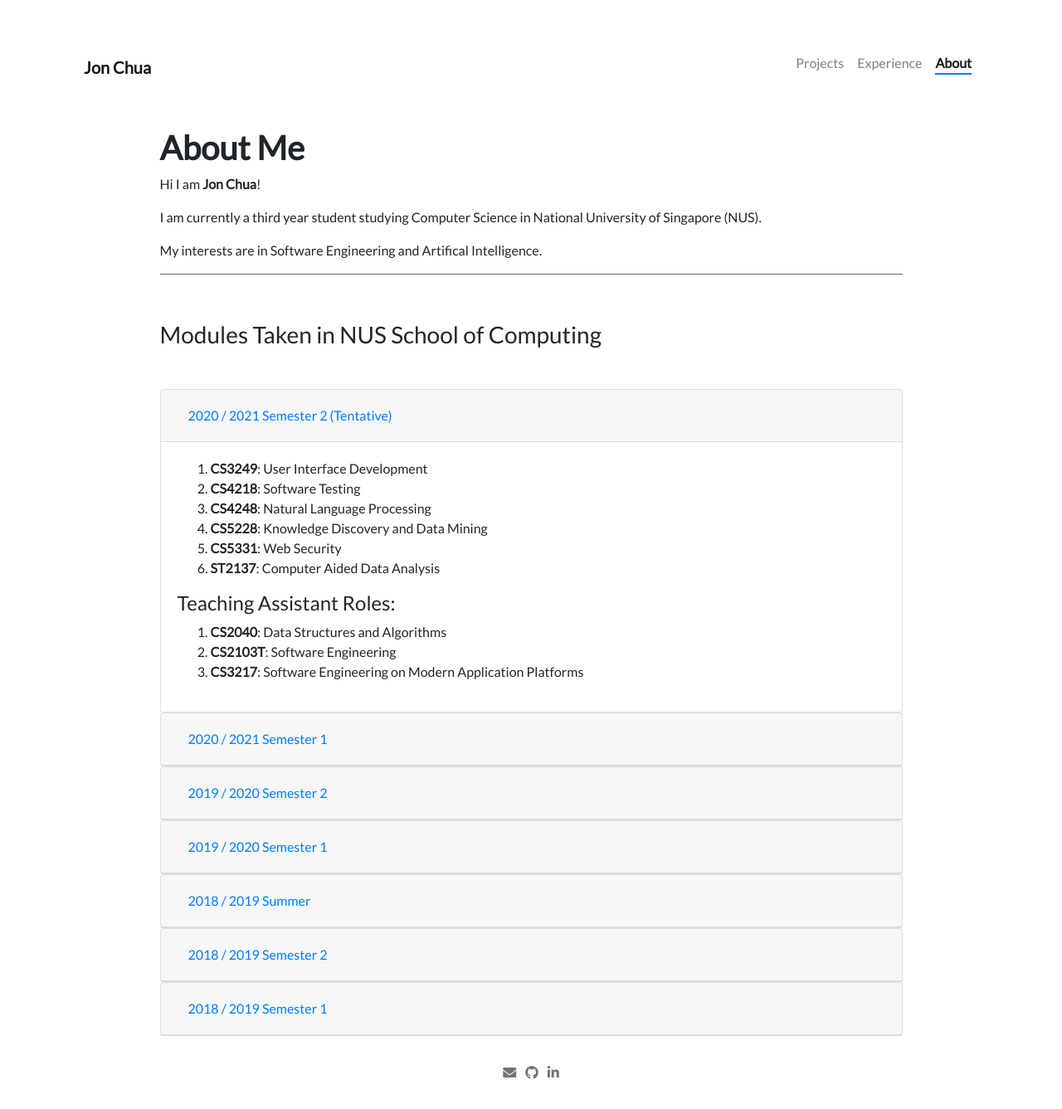
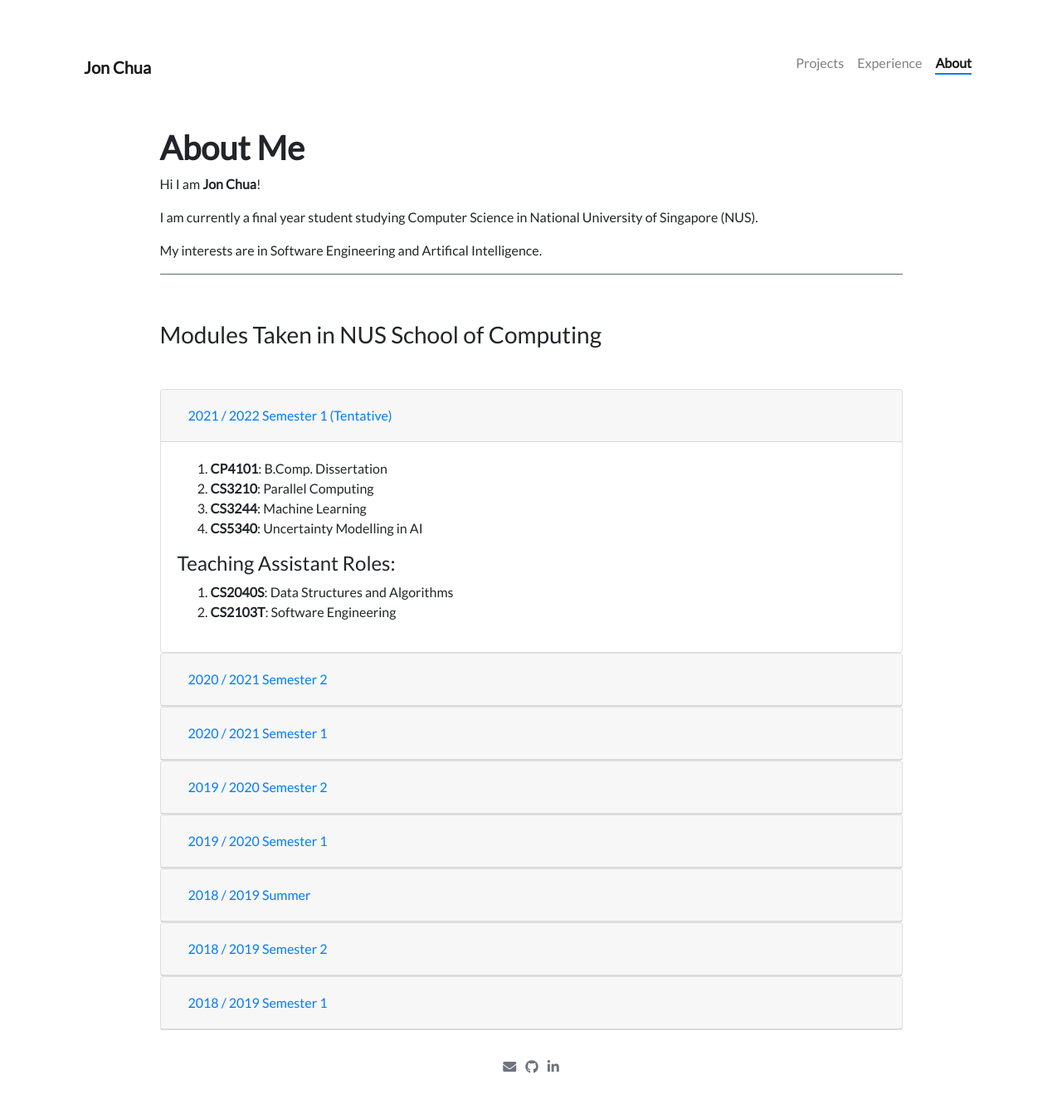
Before and after one commit to jon-chua/jon-chua.github.io, a Jekyll site: the page built from pages/about.md, in a window 1280 px wide. Shown: the whole page at 83% size. Built offline with Jekyll 4.4.1, drawn with Linux system fonts in a browser that asks for light colours; nearby versions of some CDN libraries.

Commit message:
Update timeline and modules for next semester

```diff
--- a/pages/about.md
+++ b/pages/about.md
@@ -9,7 +9,7 @@ weight: 3
 
 Hi I am **{{ site.author.name }}**!<br>
 
-I am currently a third year student studying Computer Science in National University of Singapore (NUS).
+I am currently a final year student studying Computer Science in National University of Singapore (NUS).
 
 My interests are in Software Engineering and Artifical Intelligence.
 
@@ -30,15 +30,39 @@ My interests are in Software Engineering and Artifical Intelligence.
 
 <br />
 <div id="accordion">
-	<div class="card">
+  <div class="card">
+    <div class="card-header" id="headingEight">
+      <h5 class="mb-0">
+        <button class="btn btn-link collapsed" data-toggle="collapse" data-target="#collapseEight" aria-expanded="true" aria-controls="collapseEight">
+          2021 / 2022 Semester 1 (Tentative)
+        </button>
+      </h5>
+    </div>
+    <div id="collapseEight" class="collapse show" aria-labelledby="headingEight" data-parent="#accordion">
+      <div class="card-body">
+         <ol>
+          <li><strong>CP4101</strong>: B.Comp. Dissertation</li>
+          <li><strong>CS3210</strong>: Parallel Computing</li>
+          <li><strong>CS3244</strong>: Machine Learning</li>
+          <li><strong>CS5340</strong>: Uncertainty Modelling in AI</li>
+        </ol>
+        <h4>Teaching Assistant Roles:</h4>
+        <ol>
+          <li><strong>CS2040S</strong>: Data Structures and Algorithms</li>
+          <li><strong>CS2103T</strong>: Software Engineering</li>
+        </ol>
+      </div>
+    </div>
+  </div>
+  <div class="card">
     <div class="card-header" id="headingSeven">
       <h5 class="mb-0">
         <button class="btn btn-link collapsed" data-toggle="collapse" data-target="#collapseSeven" aria-expanded="true" aria-controls="collapseSeven">
-          2020 / 2021 Semester 2 (Tentative)
+          2020 / 2021 Semester 2
         </button>
       </h5>
     </div>
-    <div id="collapseSeven" class="collapse show" aria-labelledby="headingSeven" data-parent="#accordion">
+    <div id="collapseSeven" class="collapse" aria-labelledby="headingSeven" data-parent="#accordion">
       <div class="card-body">
          <ol>
           <li><strong>CS3249</strong>: User Interface Development</li>
@@ -93,15 +117,15 @@ My interests are in Software Engineering and Artifical Intelligence.
     <div id="collapseFive" class="collapse" aria-labelledby="headingFive" data-parent="#accordion">
       <div class="card-body">
          <ol>
-        	<li><strong>CS2105</strong>: Introduction to Computer Networks</li>
-        	<li><strong>CS3217</strong>: Software Engineering on Modern Application Platforms</li>
-        	<li><strong>CS3230</strong>: Design and Analysis of Algorithms</li>
-        	<li><strong>CS3243</strong>: Introduction to Artificial Intelligence</li>
-        	<li><strong>ES2660</strong>: Communicating in the Information Age</li>
+          <li><strong>CS2105</strong>: Introduction to Computer Networks</li>
+          <li><strong>CS3217</strong>: Software Engineering on Modern Application Platforms</li>
+          <li><strong>CS3230</strong>: Design and Analysis of Algorithms</li>
+          <li><strong>CS3243</strong>: Introduction to Artificial Intelligence</li>
+          <li><strong>ES2660</strong>: Communicating in the Information Age</li>
         </ol>
         <h4>Teaching Assistant Roles:</h4>
         <ol>
-        	<li><strong>CS2040</strong>: Data Structures and Algorithms</li>
+          <li><strong>CS2040</strong>: Data Structures and Algorithms</li>
         </ol>
       </div>
     </div>
@@ -117,18 +141,18 @@ My interests are in Software Engineering and Artifical Intelligence.
     <div id="collapseFour" class="collapse" aria-labelledby="headingFour" data-parent="#accordion">
       <div class="card-body">
          <ol>
-        	<li><strong>CS2101</strong>: Effective Communication for Computing Professionals</li>
-        	<li><strong>CS2103T</strong>: Software Engineering</li>
-        	<li><strong>CS2106</strong>: Introduction to Operating Systems</li>
-        	<li><strong>CS2107</strong>: Introduction to Information Security</li>
-        	<li><strong>GEH1036</strong>: Living with Mathematics</li>
-   			<li><strong>ST2334</strong>: Probability and Statistics</li>
+          <li><strong>CS2101</strong>: Effective Communication for Computing Professionals</li>
+          <li><strong>CS2103T</strong>: Software Engineering</li>
+          <li><strong>CS2106</strong>: Introduction to Operating Systems</li>
+          <li><strong>CS2107</strong>: Introduction to Information Security</li>
+          <li><strong>GEH1036</strong>: Living with Mathematics</li>
+        <li><strong>ST2334</strong>: Probability and Statistics</li>
         </ol>
         <h4>Teaching Assistant Roles:</h4>
         <ol>
-        	<li><strong>CS2040</strong>: Data Structures and Algorithms</li>
-        	<li><strong>CS1101S</strong>: Programming Methodology</li>
-        	<li><strong>CS1010E</strong>: Programming Methodology</li>
+          <li><strong>CS2040</strong>: Data Structures and Algorithms</li>
+          <li><strong>CS1101S</strong>: Programming Methodology</li>
+          <li><strong>CS1010E</strong>: Programming Methodology</li>
         </ol>
       </div>
     </div>
@@ -144,9 +168,9 @@ My interests are in Software Engineering and Artifical Intelligence.
     <div id="collapseThree" class="collapse" aria-labelledby="headingThree" data-parent="#accordion">
       <div class="card-body">
          <ol>
-        	<li><strong>CP2106</strong>: Orbital</li>
-        	<li><strong>Source Academy Summer Programme</strong>: Frontend Testing Team</li>
-        	<li><strong>Freshmen Orientation Week (FOW) 2019</strong>: Prologs Member</li>
+          <li><strong>CP2106</strong>: Orbital</li>
+          <li><strong>Source Academy Summer Programme</strong>: Frontend Testing Team</li>
+          <li><strong>Freshmen Orientation Week (FOW) 2019</strong>: Prologs Member</li>
         </ol>
       </div>
     </div>
@@ -162,15 +186,15 @@ My interests are in Software Engineering and Artifical Intelligence.
     <div id="collapseTwo" class="collapse" aria-labelledby="headingTwo" data-parent="#accordion">
       <div class="card-body">
         <ol>
-        	<li><strong>CS1010R</strong>: Programming Methodology</li>
-        	<li><strong>CS2030</strong>: Programming Methodology II</li>
-        	<li><strong>CS2040</strong>: Data Structures and Algorithms</li>
+          <li><strong>CS1010R</strong>: Programming Methodology</li>
+          <li><strong>CS2030</strong>: Programming Methodology II</li>
+          <li><strong>CS2040</strong>: Data Structures and Algorithms</li>
           <li><strong>CS2100</strong>: Computer Organisation</li>
-        	<li><strong>IS1103</strong>: IS Innovations in Organisations and Society</li>
-        	<li><strong>GER1000</strong>: Quantitative Reasoning</li>
-        	<li><strong>GEQ1000</strong>: Asking Questions</li>
-        	<li><strong>GES1021</strong>: Natural Heritage of Singapore</li>
-		</ol>
+          <li><strong>IS1103</strong>: IS Innovations in Organisations and Society</li>
+          <li><strong>GER1000</strong>: Quantitative Reasoning</li>
+          <li><strong>GEQ1000</strong>: Asking Questions</li>
+          <li><strong>GES1021</strong>: Natural Heritage of Singapore</li>
+    </ol>
       </div>
     </div>
   </div>
@@ -184,13 +208,13 @@ My interests are in Software Engineering and Artifical Intelligence.
     </div>
     <div id="collapseOne" class="collapse" aria-labelledby="headingOne" data-parent="#accordion">
       <div class="card-body">
-      	<ol>
-        	<li><strong>CS1101S</strong>: Programming Methodology</li>
-        	<li><strong>CS1231</strong>: Discrete Structures</li>
-        	<li><strong>MA1101R</strong>: Linear Algebra I</li>
-        	<li><strong>MA1521</strong>: Calculus for Computing</li>
-        	<li><strong>GET1020</strong>: Darwin and Evolution</li>
-		</ol>
+        <ol>
+          <li><strong>CS1101S</strong>: Programming Methodology</li>
+          <li><strong>CS1231</strong>: Discrete Structures</li>
+          <li><strong>MA1101R</strong>: Linear Algebra I</li>
+          <li><strong>MA1521</strong>: Calculus for Computing</li>
+          <li><strong>GET1020</strong>: Darwin and Evolution</li>
+    </ol>
       </div>
     </div>
   </div>
```
Also changed, not shown: _data/timeline.yml (+7 -0 lines).
